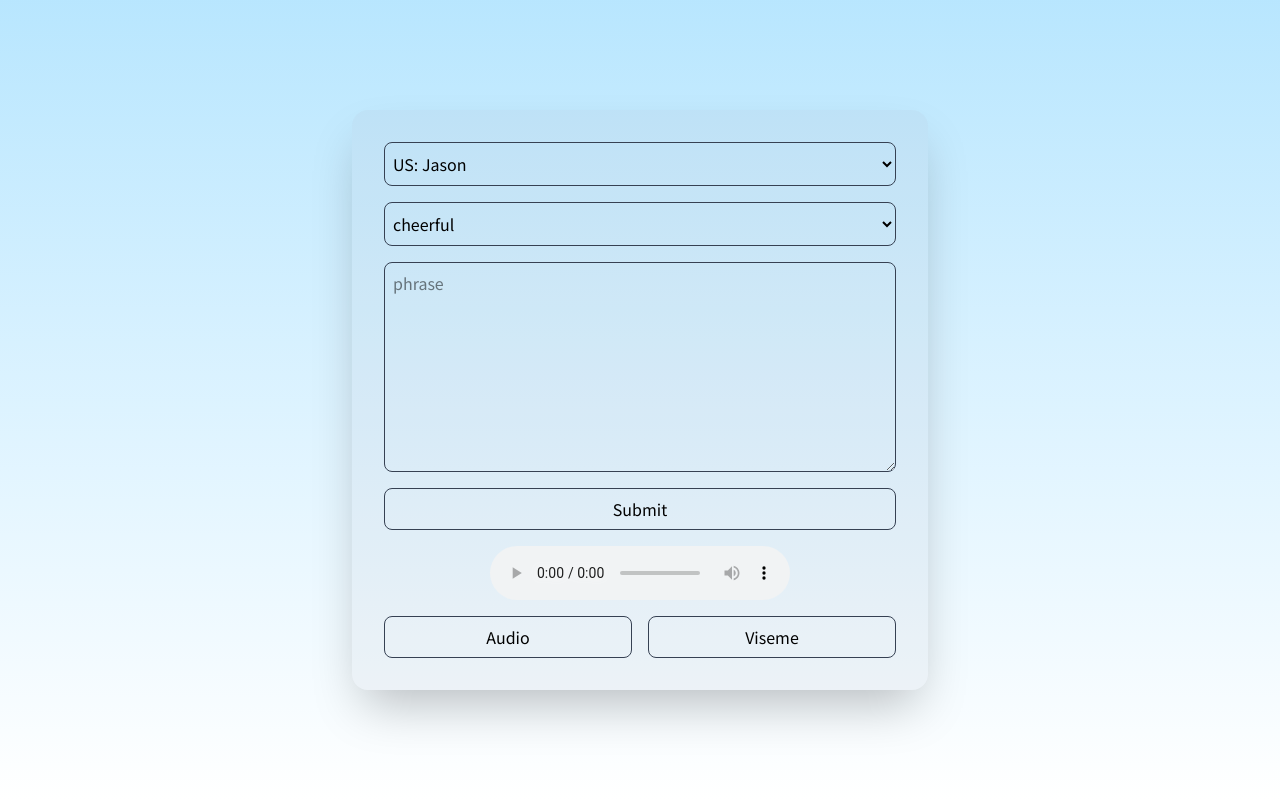
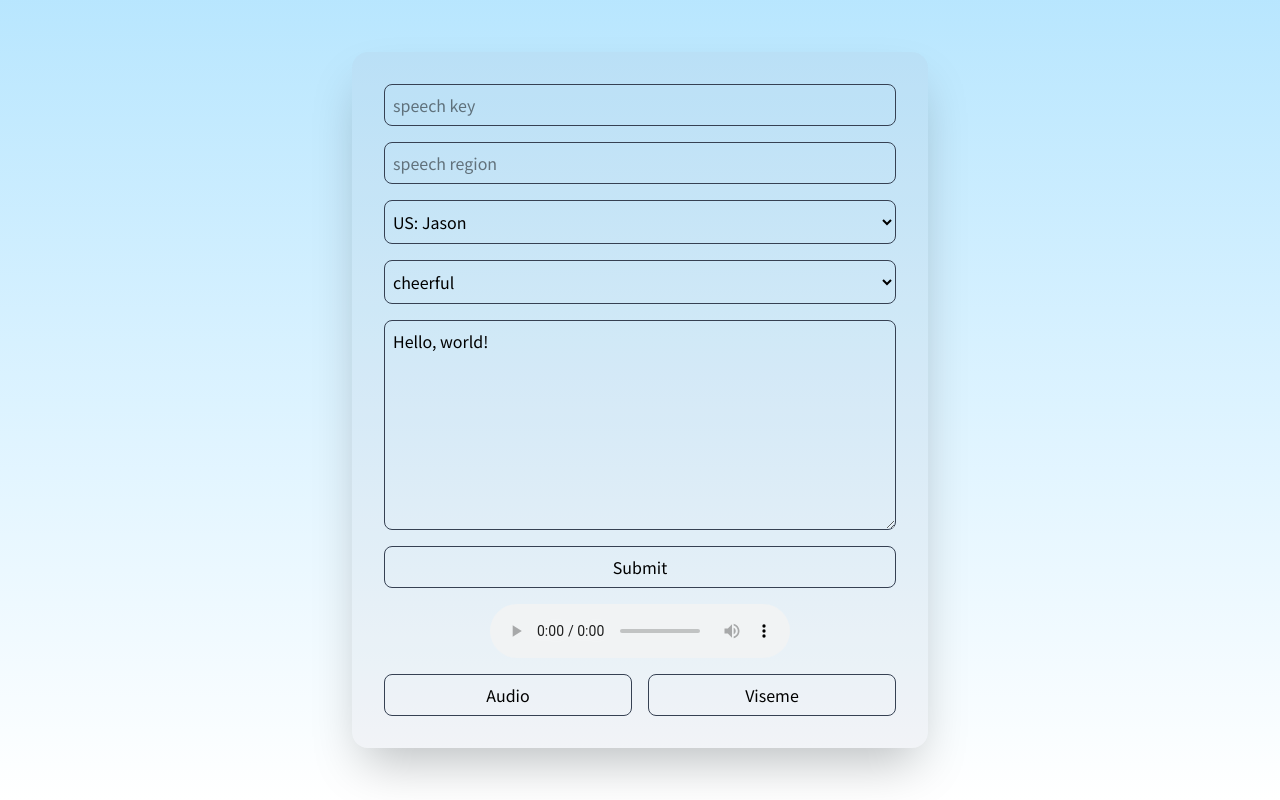
Before and after one commit to junotb/next-ms-speech-sdk, a Next.js app: page / in a window 1280 px wide. Built offline with nearby package versions, Linux system fonts and the light colour scheme; no server answers.

Commit message:
기능 :: 키와 리전을 직접 입력하도록 변경

```diff
--- a/src/app/page.tsx
+++ b/src/app/page.tsx
@@ -8,9 +8,9 @@ const Home = () => {
   const [audioUrl, setAudioUrl] = useState<string | undefined>(undefined);
   const [visemeUrl, setVisemeUrl] = useState<string | undefined>(undefined);
 
-  const handleSubmit = async (voice: string, expressStyle: string, phrase: string) => {
+  const handleSubmit = async (speechKey: string, speechRegion: string, voice: string, expressStyle: string, phrase: string) => {
     try {
-      const result = await texttospeech(voice, expressStyle, phrase);
+      const result = await texttospeech(speechKey, speechRegion, voice, expressStyle, phrase);
       if (!result) {
         throw new Error('음성 합성 실패');
       }
--- a/src/components/TextToSpeechForm.tsx
+++ b/src/components/TextToSpeechForm.tsx
@@ -1,7 +1,7 @@
 import React from 'react';
 
 interface TextToSpeechFormProps {
-  onSubmit: (voice: string, expressStyle: string, phrase: string) => void;
+  onSubmit: (speechKey: string, speechRegion: string, voice: string, expressStyle: string, phrase: string) => void;
 }
 
 export default function TextToSpeechForm({ onSubmit }: TextToSpeechFormProps) {
@@ -9,15 +9,19 @@ export default function TextToSpeechForm({ onSubmit }: TextToSpeechFormProps) {
     e.preventDefault();
 
     const formData = new FormData(e.target as HTMLFormElement);
+    const speechKey = formData.get('speechKey') as string;
+    const speechRegion = formData.get('speechRegion') as string;
     const voice = formData.get('voice') as string;
     const expressStyle = formData.get('expressStyle') as string;
     const phrase = formData.get('phrase') as string;
 
-    onSubmit(voice, expressStyle, phrase);
+    onSubmit(speechKey, speechRegion, voice, expressStyle, phrase);
   }
 
   return (
     <form className="flex flex-col gap-4 w-full max-w-xl h-full" onSubmit={handleSubmit}>
+      <input type="text" name="speechKey" className="w-full p-2 border border-gray-700 focus:bg-gray-400/10 rounded-lg" placeholder="speech key" />
+      <input type="text" name="speechRegion" className="w-full p-2 border border-gray-700 focus:bg-gray-400/10 rounded-lg" placeholder="speech region" />
       <select name="voice" className="w-full px-1 py-2 border border-gray-700 rounded-lg">
         <option className="p-2 bg-white" value="en-US-JasonNeural">US: Jason</option>
         <option className="p-2 bg-white" value="en-US-CoraNeural">US: Cora</option>
@@ -35,7 +39,7 @@ export default function TextToSpeechForm({ onSubmit }: TextToSpeechFormProps) {
         <option className="p-2 bg-white" value="angry">angry</option>
         <option className="p-2 bg-white" value="depressed">depressed</option>
       </select>
-      <textarea name="phrase" placeholder="phrase" className="w-full p-2 border border-gray-700 focus:bg-gray-400/10 rounded-lg" rows={8} />
+      <textarea name="phrase" defaultValue="Hello, world!" placeholder="phrase" className="w-full p-2 border border-gray-700 focus:bg-gray-400/10 rounded-lg" rows={8} />
       <button type="submit" className="w-full p-2 border border-gray-700 hover:bg-gray-400/10 rounded-lg">Submit</button>
     </form>
   );
--- a/src/libs/texttospeech.ts
+++ b/src/libs/texttospeech.ts
@@ -1,9 +1,6 @@
 'use client';
 
 import { SpeechConfig, AudioConfig, SpeakerAudioDestination, SpeechSynthesizer, ResultReason, SpeechSynthesisResult } from 'microsoft-cognitiveservices-speech-sdk';
-
-const SPEECH_KEY = process.env.NEXT_PUBLIC_SPEECH_KEY!;
-const SPEECH_REGION = process.env.NEXT_PUBLIC_SPEECH_REGION!;
 
 interface TextToSpeechResult {
   audioUrl: string;
@@ -17,11 +14,11 @@ interface TextToSpeechResult {
  * @param phrase 텍스트
  * @returns 음성 데이터와 시각화 데이터
  */
-const texttospeech = async (voice: string, expressStyle: string, phrase: string): Promise<TextToSpeechResult> => {
+const texttospeech = async (speechKey: string, speechRegion: string, voice: string, expressStyle: string, phrase: string): Promise<TextToSpeechResult> => {
   return new Promise((resolve, reject) => {
     // Synthesizer 객체 생성
     const audioDestination = new SpeakerAudioDestination();
-    const speechConfig = SpeechConfig.fromSubscription(SPEECH_KEY, SPEECH_REGION);
+    const speechConfig = SpeechConfig.fromSubscription(speechKey, speechRegion);
     const audioConfig = AudioConfig.fromSpeakerOutput(audioDestination);
     const synthesizer = new SpeechSynthesizer(speechConfig, audioConfig);
 
```
